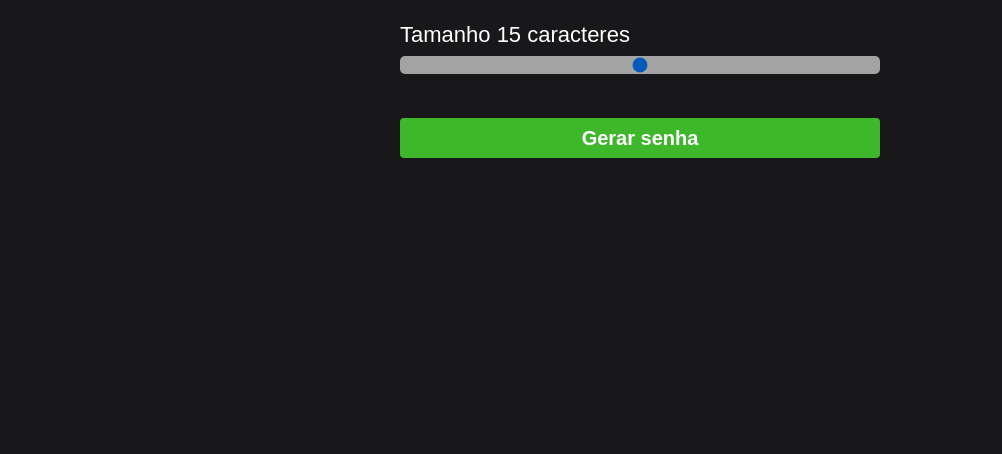
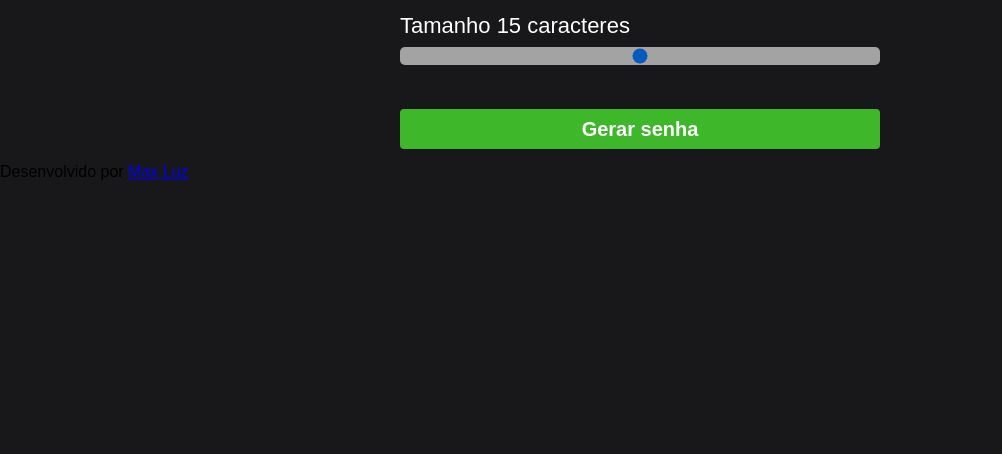
Before and after one commit to maxluzcarvalho/gerador, a plain HTML site: page index.html in a window 1280 px wide. Shown: the part 346-800 px from the top of the page, without its empty margins (0-1002 px from the left). Drawn offline with Linux system fonts and the light colour scheme.

Commit message:
atualização

```diff
--- a/index.html
+++ b/index.html
@@ -29,4 +29,8 @@
 
   <script src="script.js"></script>
 </body>
+<footer>
+  Desenvolvido por <a href="https://www.instagram.com/maxluzc/" target="_blank">Max Luz</a>
+</footer>
+
 </html>
```
